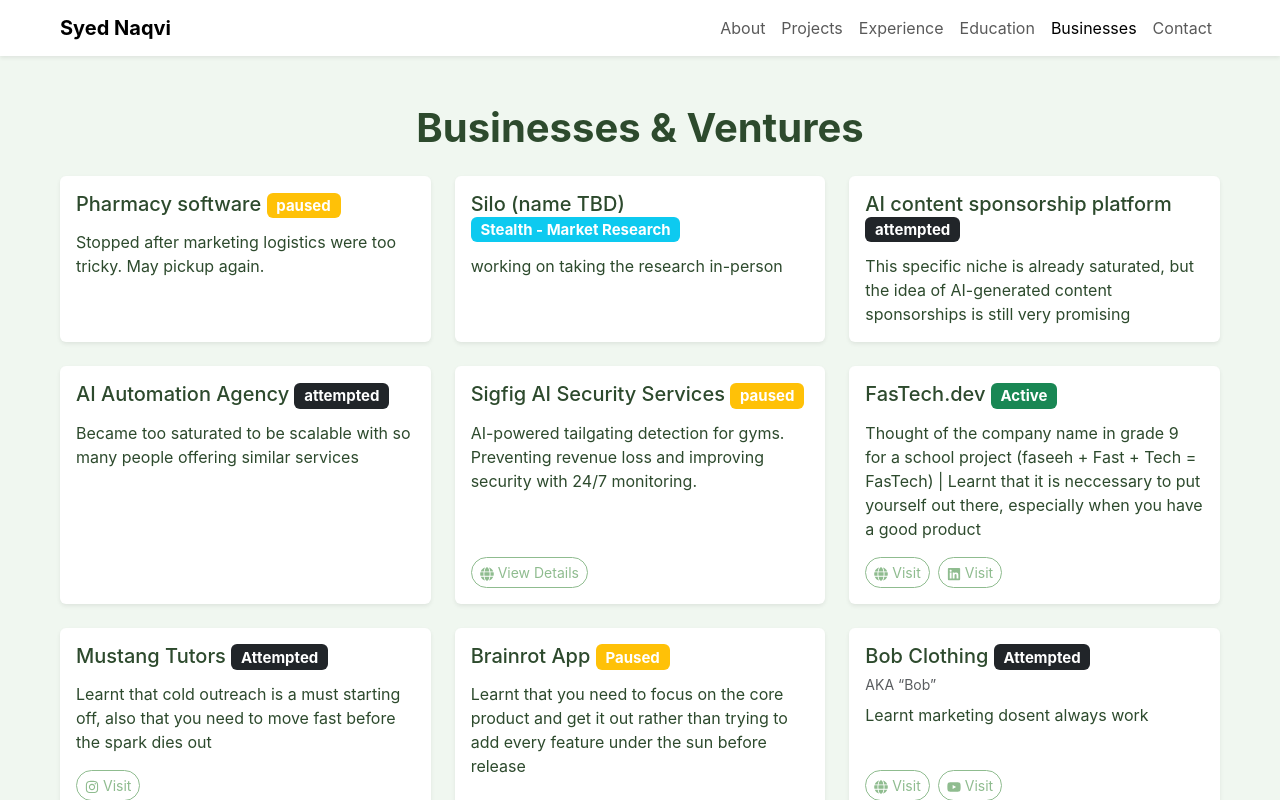
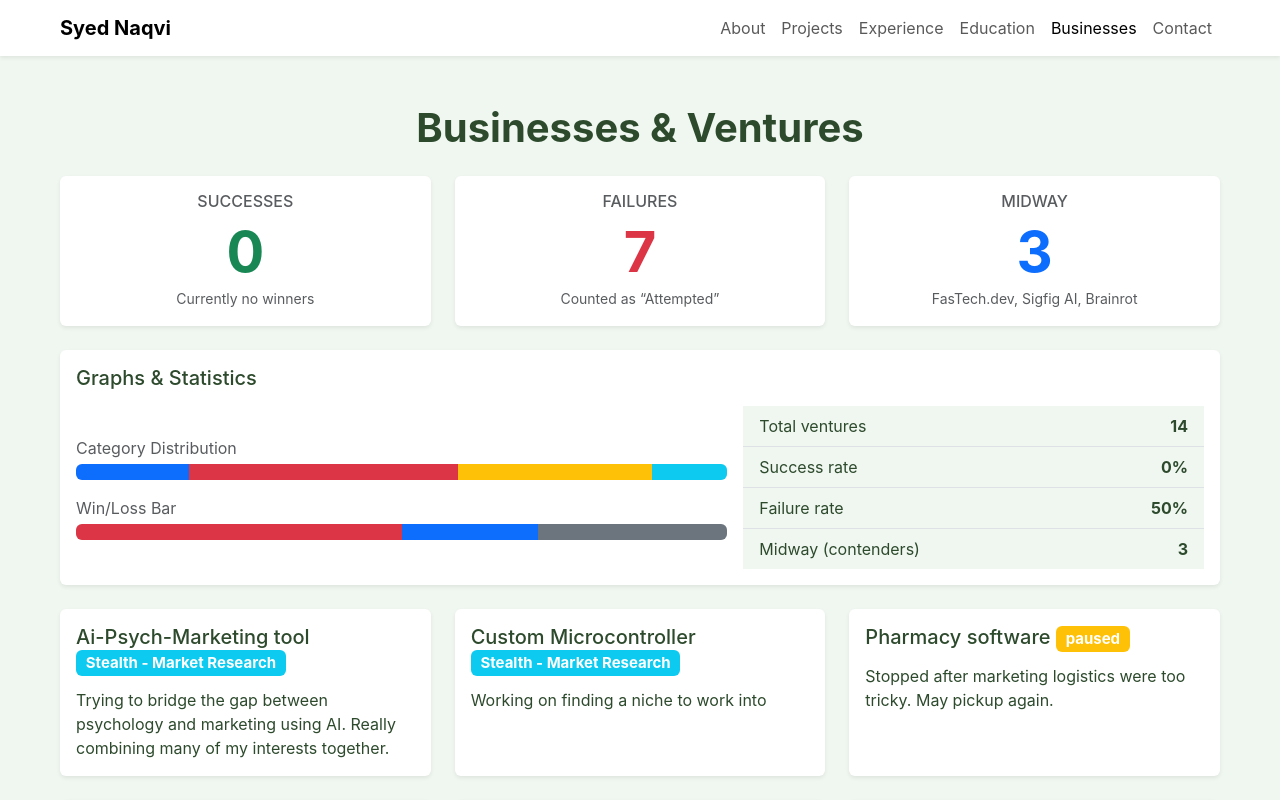
Before and after one commit to Faseeh-Naqvi/faseeh.ca, a React (Create React App) app in the folder my-portfolio/: page /businesses in a window 1280 px wide. Shown: the top 800 px of the page. Built offline with nearby package versions, Linux system fonts and the light colour scheme.

Commit message:
Refactor code structure for improved readability and maintainability

```diff
--- a/my-portfolio/src/pages/Business.js
+++ b/my-portfolio/src/pages/Business.js
@@ -3,6 +3,18 @@ import { Link } from 'react-router-dom';
 import { FaGlobe, FaInstagram, FaYoutube, FaLinkedin } from 'react-icons/fa';
 //Status: active, paused, stealth, attempted
 const businesses = [
+	{
+		name: 'Ai-Psych-Marketing tool',
+		status: 'Stealth - Market Research',
+		note: 'Trying to bridge the gap between psychology and marketing using AI. Really combining many of my interests together.',
+		links: [],
+	},
+	{
+		name: 'Custom Microcontroller',
+		status: 'Stealth - Market Research',
+		note: 'Working on finding a niche to work into',
+		links: [],
+	},
 	{
 		name: 'Pharmacy software',
 		status: 'paused',
@@ -11,14 +23,14 @@ const businesses = [
 	},
 	{
 		name: 'Silo (name TBD)',
-		status: 'Stealth - Market Research',
+		status: 'Paused',
 		note: 'working on taking the research in-person',
 		links: [],
 	},
 	{
 		name: 'AI content sponsorship platform',
 		status: 'attempted',
-		note: 'This specific niche is already saturated, but the idea of AI-generated content sponsorships is still very promising',
+		note: 'This specific niche is already saturated. There have been companies since 2019. The idea of AI-generated content sponsorships is still very promising',
 		links: [],
 	},
 	{
@@ -37,7 +49,7 @@ const businesses = [
 	{
 		name: 'FasTech.dev',
 
-		status: 'Active',
+		status: 'Paused',
 		note: 'Thought of the company name in grade 9 for a school project (faseeh + Fast + Tech = FasTech) | Learnt that it is neccessary to put yourself out there, especially when you have a good product',
 		links: [{ url: 'https://fastech.dev', icon: <FaGlobe /> },{url: 'https://www.linkedin.com/company/fastech-developers/', icon: <FaLinkedin /> }],
 	},
@@ -112,6 +124,135 @@ export default function Businesses() {
 		<div className="container py-5">
 			<h1 className="fw-bold mb-4 text-center">Businesses & Ventures</h1>
 
+			{/* Scoreboard & Stats */}
+			{(() => {
+				const normalized = businesses.map((b) => {
+					const status = (b.status || '').toLowerCase();
+					const name = (b.name || '').toLowerCase();
+					const success = status.includes('active');
+					const failure = status.includes('attempted');
+					const midwayNames = [
+						'fastech.dev',
+						'sigfig ai security services',
+						'brainrot app',
+					];
+					const midway = midwayNames.some((m) => name.includes(m));
+					const paused = status.includes('paused');
+					const stealth = status.includes('stealth');
+					return { ...b, success, failure, midway, paused, stealth };
+				});
+
+				const total = normalized.length;
+				const successCount = normalized.filter((x) => x.success).length; // expected 0 for now
+				const failureCount = normalized.filter((x) => x.failure).length;
+				const midwayExclusive = normalized.filter((x) => x.midway && !x.success && !x.failure).length;
+				const pausedCount = normalized.filter((x) => x.paused).length;
+				const stealthCount = normalized.filter((x) => x.stealth).length;
+				const otherCount = Math.max(
+					0,
+					total - (successCount + failureCount + midwayExclusive + pausedCount + stealthCount)
+				);
+				const pct = (n) => (total ? Math.round((n / total) * 100) : 0);
+
+				return (
+					<>
+						<div className="row g-4 align-items-stretch mb-4">
+							{/* Scoreboard */}
+							<div className="col-md-4">
+								<div className="card h-100 text-center shadow-sm">
+									<div className="card-body">
+										<h6 className="text-uppercase text-muted mb-2">Successes</h6>
+										<div className="display-4 fw-bold text-success">{successCount}</div>
+										<small className="text-muted">Currently no winners</small>
+									</div>
+								</div>
+							</div>
+							<div className="col-md-4">
+								<div className="card h-100 text-center shadow-sm">
+									<div className="card-body">
+										<h6 className="text-uppercase text-muted mb-2">Failures</h6>
+										<div className="display-4 fw-bold text-danger">{failureCount}</div>
+										<small className="text-muted">Counted as “Attempted”</small>
+									</div>
+								</div>
+							</div>
+							<div className="col-md-4">
+								<div className="card h-100 text-center shadow-sm">
+									<div className="card-body">
+										<h6 className="text-uppercase text-muted mb-2">Midway</h6>
+										<div className="display-4 fw-bold text-primary">{midwayExclusive}</div>
+										<small className="text-muted">FasTech.dev, Sigfig AI, Brainrot</small>
+									</div>
+								</div>
+							</div>
+						</div>
+
+						{/* Graphs & Statistics */}
+						<div className="card shadow-sm mb-4">
+							<div className="card-body">
+								<h5 className="card-title mb-3">Graphs & Statistics</h5>
+								<div className="row g-3 align-items-center">
+									<div className="col-lg-7">
+										<p className="mb-1 text-muted">Category Distribution</p>
+										<div className="progress" role="progressbar" aria-label="Category Distribution" aria-valuemin="0" aria-valuemax="100">
+											{successCount > 0 && (
+												<div className="progress-bar bg-success" style={{ width: `${pct(successCount)}%` }} title={`Success ${pct(successCount)}%`}></div>
+											)}
+											{midwayExclusive > 0 && (
+												<div className="progress-bar bg-primary" style={{ width: `${pct(midwayExclusive)}%` }} title={`Midway ${pct(midwayExclusive)}%`}></div>
+											)}
+											{failureCount > 0 && (
+												<div className="progress-bar bg-danger" style={{ width: `${pct(failureCount)}%` }} title={`Failures ${pct(failureCount)}%`}></div>
+											)}
+											{pausedCount > 0 && (
+												<div className="progress-bar bg-warning" style={{ width: `${pct(pausedCount)}%` }} title={`Paused ${pct(pausedCount)}%`}></div>
+											)}
+											{stealthCount > 0 && (
+												<div className="progress-bar bg-info" style={{ width: `${pct(stealthCount)}%` }} title={`Stealth ${pct(stealthCount)}%`}></div>
+											)}
+											{otherCount > 0 && (
+												<div className="progress-bar bg-secondary" style={{ width: `${pct(otherCount)}%` }} title={`Other ${pct(otherCount)}%`}></div>
+											)}
+										</div>
+
+										<p className="mt-3 mb-1 text-muted">Win/Loss Bar</p>
+										<div className="progress" role="progressbar" aria-label="Wins vs Losses" aria-valuemin="0" aria-valuemax="100">
+											<div className="progress-bar bg-success" style={{ width: `${pct(successCount)}%` }} title={`Wins ${pct(successCount)}%`}></div>
+											<div className="progress-bar bg-danger" style={{ width: `${pct(failureCount)}%` }} title={`Losses ${pct(failureCount)}%`}>
+											</div>
+											<div className="progress-bar bg-primary" style={{ width: `${pct(midwayExclusive)}%` }} title={`Midway ${pct(midwayExclusive)}%`}>
+											</div>
+											<div className="progress-bar bg-secondary" style={{ width: `${pct(total - (successCount + failureCount + midwayExclusive))}%` }} title={`Other ${pct(total - (successCount + failureCount + midwayExclusive))}%`}>
+											</div>
+										</div>
+									</div>
+									<div className="col-lg-5">
+										<ul className="list-group list-group-flush">
+											<li className="list-group-item d-flex justify-content-between align-items-center">
+												<span>Total ventures</span>
+												<strong>{total}</strong>
+											</li>
+											<li className="list-group-item d-flex justify-content-between align-items-center">
+												<span>Success rate</span>
+												<strong>{pct(successCount)}%</strong>
+											</li>
+											<li className="list-group-item d-flex justify-content-between align-items-center">
+												<span>Failure rate</span>
+												<strong>{pct(failureCount)}%</strong>
+											</li>
+											<li className="list-group-item d-flex justify-content-between align-items-center">
+												<span>Midway (contenders)</span>
+												<strong>{midwayExclusive}</strong>
+											</li>
+										</ul>
+									</div>
+								</div>
+							</div>
+						</div>
+					</>
+				);
+			})()}
+
 			<div className="row g-4">
 				{businesses.map((b, i) => (
 					<div key={i} className="col-sm-6 col-lg-4">
```
Also changed, not shown: 2 other files (tests, documents, lock files or other folders).
